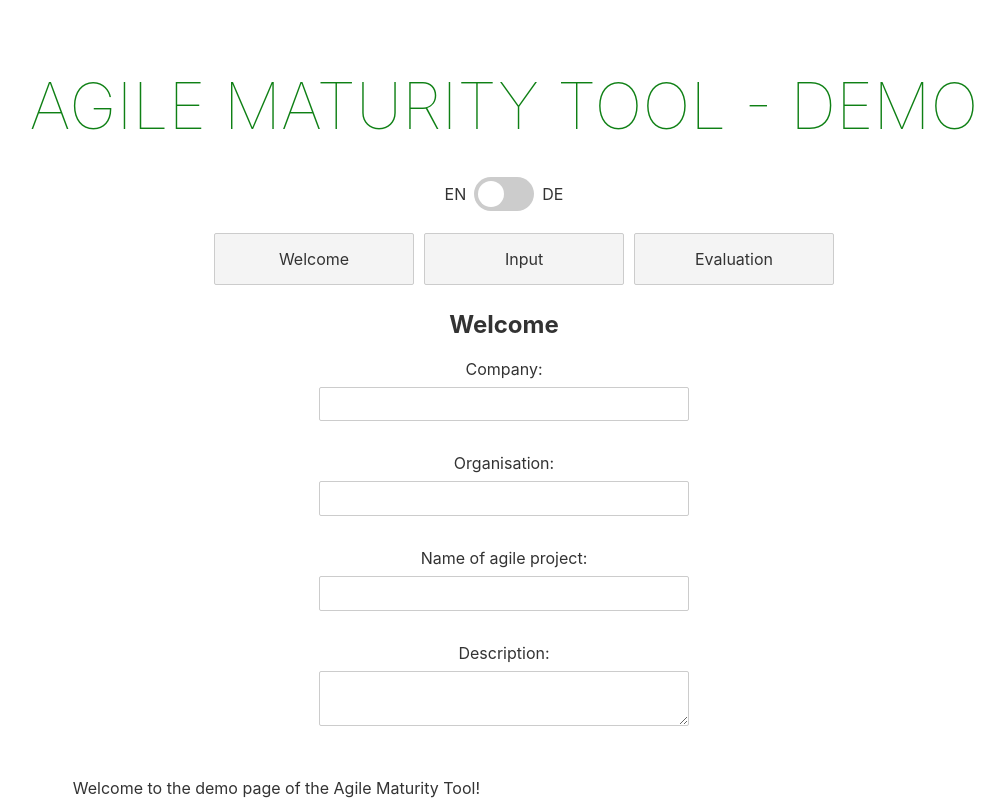
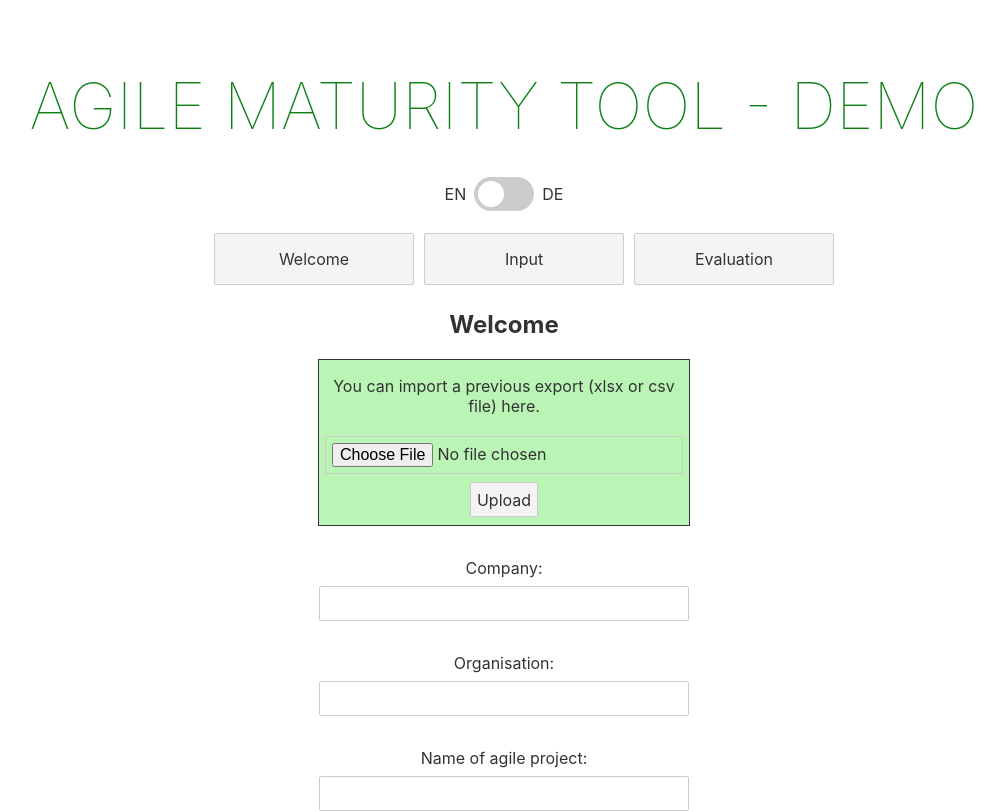
Before and after one commit to wishopt/Agile-Maturity-Tool, a Svelte app: page / in a window 1280 px wide. Shown: the top 812 px of the page, without its empty margins (136-1141 px from the left). Built offline with nearby package versions, Linux system fonts and the light colour scheme.

Commit message:
Implement imports

```diff
--- a/src/Index.svelte
+++ b/src/Index.svelte
@@ -1,17 +1,97 @@
 <script>
+    import { writeXLSX } from "xlsx";
+    import * as XLSX from 'xlsx'
     import UserInfo from "./UserInfo.svelte"
-    import { ui } from "./stores/constants"
+    import { ui, emptyUserData, emptyUserInfo } from "./stores/constants"
+    import dataManager from "./dataManager";
 
     export let appConfig
+    let text = $ui[appConfig.language].index
+    let files
+    let filetype
+    let sheetNames = ["Capabilities", "User Info"]
 
-    let text = $ui[appConfig.language].index
+    async function handleFileUpload(event) {
+        const file = files[0]
+        filetype = getFileType(file)
+        const reader = new FileReader()
+
+        reader.readAsBinaryString(file)
+        reader.onload = function () {
+            importData(reader.result)
+        }
+    }
+
+    function getFileType(file) {
+        return file.name.split('.').pop()
+    }
+
+    function importData(data) {
+        if (filetype == "csv") {
+            importCSV(data)
+        } else if (filetype == "xlsx") {
+            importXLSX(data)
+        } else {
+            console.log("3")
+        }
+    }
+
+    function importXLSX(data) {
+        let newUserInput = $emptyUserData
+        let workbook = XLSX.read(data, {type: "binary"})
+        const inputData = XLSX.utils.sheet_to_json(workbook.Sheets[sheetNames[0]])
+        for (const capability of inputData) {
+            let id = capability.ID
+            newUserInput[id].explanation = capability["Comments"]
+            newUserInput[id].isValue = capability["Is Value"]
+            newUserInput[id].shouldValue = capability["Should Value"]
+            newUserInput[id].notRelevant = capability["Not Relevant"]
+        }
+
+        dataManager.saveToLocalStorage("dataUserInput", newUserInput)
+        location.reload()
+    }
+
+    function importCSV(data) {
+        let newUserInput = $emptyUserData
+        let newUserInfo = $emptyUserInfo
+        let workbook = XLSX.read(data, {type: "binary"})
+        const inputData = XLSX.utils.sheet_to_json(workbook.Sheets["Sheet1"])
+        newUserInfo.company = inputData[0].Firma
+        newUserInfo.department = inputData[0].Bereich
+        newUserInfo.project = inputData[0].Projekt
+
+        for (const row of inputData) {
+            if (row.Begruendung) {
+                newUserInput[row.Capability].explanation = row.Begruendung
+            }
+            if (row.Bewertung) {
+                newUserInput[row.Capability].isValue = row.Bewertung
+            }
+        }
+
+        dataManager.saveToLocalStorage("dataUserInput", newUserInput)
+        dataManager.saveToLocalStorage("dataUserInfo", newUserInfo)
+        location.reload()
+    }
 
     function deleteLocalStorage() {
         localStorage.clear()
         location.reload()
-}
+    }
+
 
 </script>
+
+<form on:submit|preventDefault={handleFileUpload}>
+
+    <div class="import">
+        <p>{text.import}</p>
+        <input type="file" id="file-selector" accept=".csv, .xlsx" bind:files>
+        <button type="submit">Upload</button>
+    </div>
+
+</form>
 
 <UserInfo appConfig={appConfig}/>
 
@@ -42,6 +122,23 @@
         text-align: center;
     }
 
+    .import {
+        border: solid;
+        border-width: 1px;
+        padding: none;
+        margin: auto;
+        margin-bottom: 2em;
+        background-color: #bbf5b6;
+        width: 30%;
+    }
+
+    .import > p {
+        margin: none;
+        margin-top: 1em;
+        width: 100%;
+        text-align: center;
+    }
+
     p, ul {
         width: 70%;
         margin: auto;
```
Also changed, not shown: src/stores/constants.js (+4 -2 lines).
